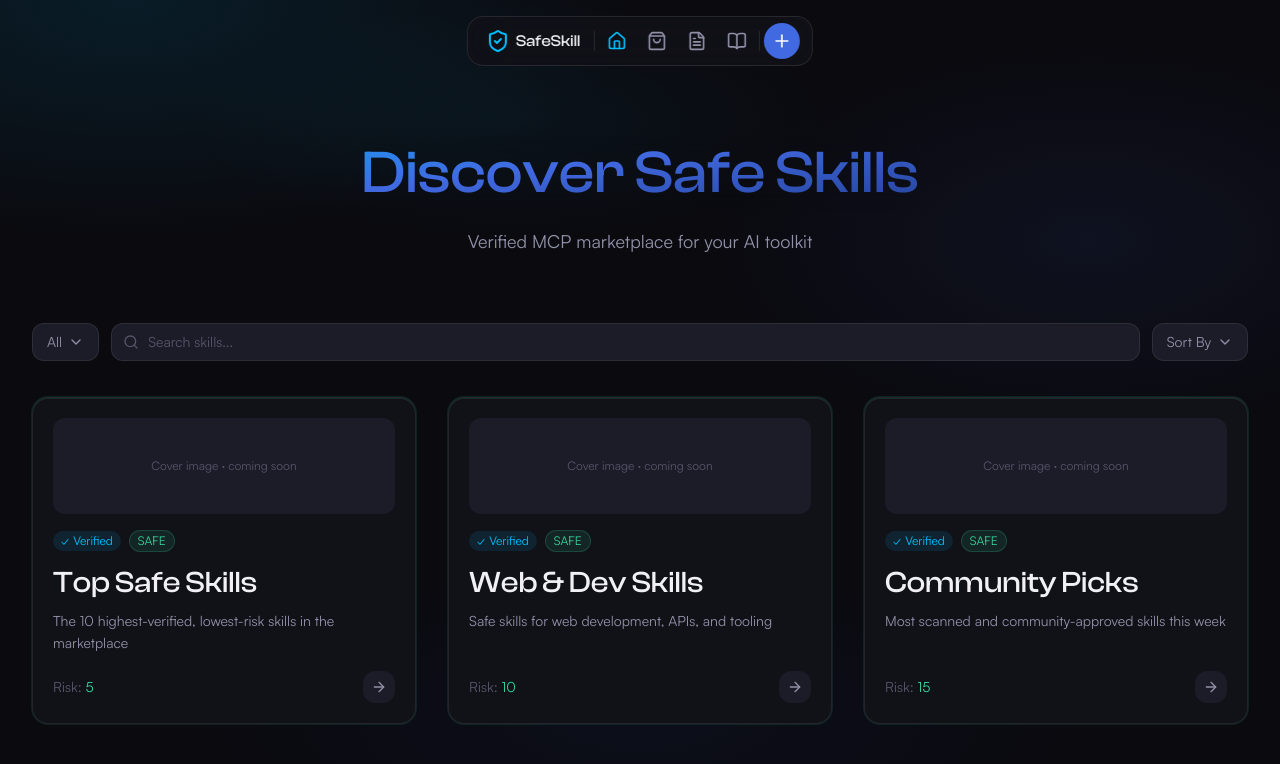
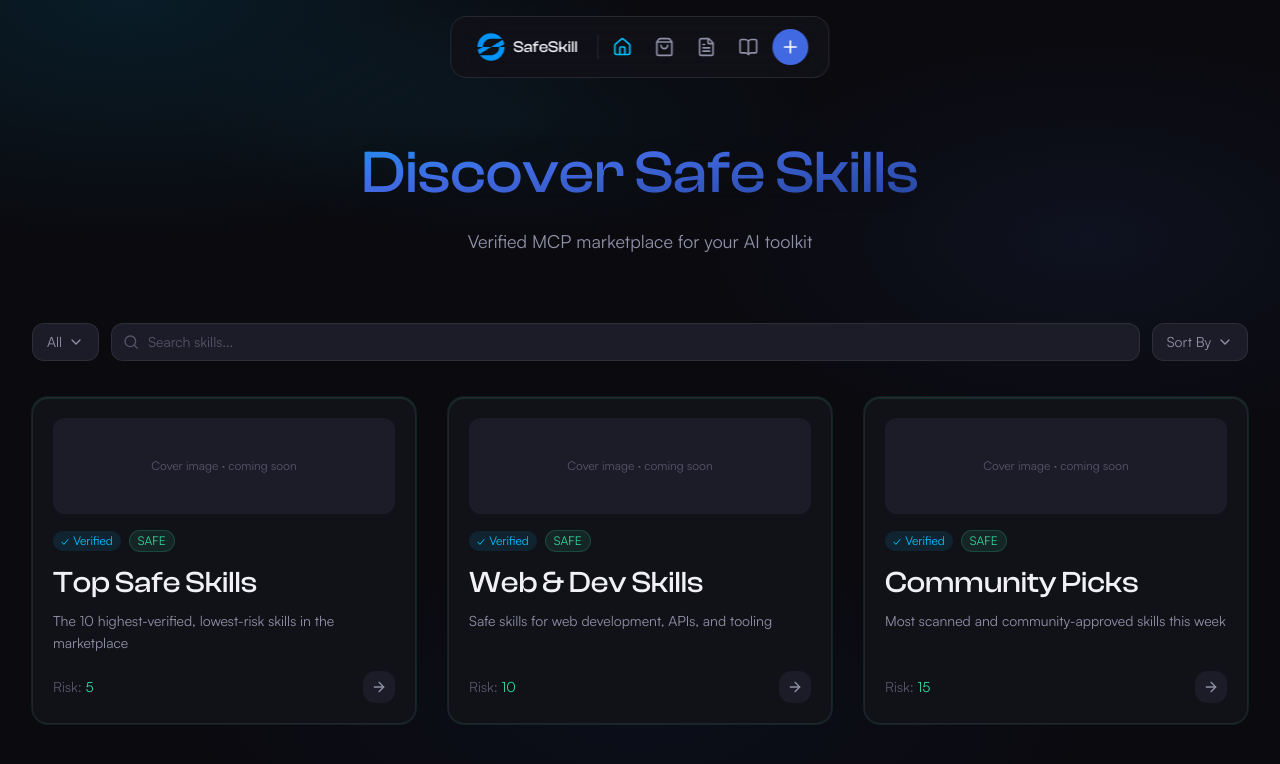
Before and after one commit to prohv/safe-skill-web, a Next.js app: page / in a window 1280 px wide. Shown: the top 764 px of the page. Built offline with nearby package versions, Linux system fonts and the light colour scheme.

Commit message:
feat: logo in navbar, favicon, hover tooltip styling, nav spacing

```diff
--- a/app/layout.tsx
+++ b/app/layout.tsx
@@ -20,6 +20,9 @@ export const metadata: Metadata = {
   title: "SafeSkill — Safe MCP Skill Scanner",
   description:
     "Discover, scan, and deploy safe MCP skills. Security intelligence layer for your AI toolkit.",
+  icons: {
+    icon: "/safeskill-logo.svg",
+  },
 };
 
 export default function RootLayout({
--- a/components/PillNav.tsx
+++ b/components/PillNav.tsx
@@ -2,7 +2,7 @@
 
 import Link from "next/link";
 import { usePathname } from "next/navigation";
-import { ShieldCheck, Home, ShoppingBag, FileText, BookOpen, Plus } from "lucide-react";
+import { Home, ShoppingBag, FileText, BookOpen, Plus } from "lucide-react";
 
 const items = [
   { icon: Home, label: "Home", href: "/" },
@@ -15,15 +15,15 @@ export function PillNav() {
   const pathname = usePathname();
 
   return (
-    <nav className="fixed top-4 left-1/2 -translate-x-1/2 z-50 flex items-center gap-1 px-3 py-1.5 rounded-2xl bg-surface/90 backdrop-blur-xl border border-border-default max-w-fit">
-      <Link href="/" className="flex items-center gap-1.5 p-1.5 shrink-0 mr-1">
-        <ShieldCheck className="w-6 h-6 text-brand-teal" />
+    <nav className="fixed top-4 left-1/2 -translate-x-1/2 z-50 flex items-center gap-1.5 px-5 py-2.5 rounded-2xl bg-surface/90 backdrop-blur-xl border border-border-default max-w-fit">
+      <Link href="/" className="flex items-center gap-2 p-1.5 shrink-0 mr-2">
+        <img src="/safeskill-logo.svg" alt="SafeSkill" className="w-7 h-7" />
         <span className="font-clash text-base text-text-primary">
           SafeSkill
         </span>
       </Link>
 
-      <div className="w-px h-5 bg-border-default" />
+      <div className="w-px h-6 bg-border-default" />
 
       {items.map(({ icon: Icon, label, href }) => {
         const active = pathname === href;
@@ -39,21 +39,19 @@ export function PillNav() {
                 active ? "text-brand-teal" : "text-text-secondary group-hover:text-text-primary"
               }`}
             />
-            <span className="absolute -bottom-7 left-1/2 -translate-x-1/2 px-2 py-0.5 rounded-md bg-elevated border border-border-default text-[10px] font-satoshi text-text-secondary whitespace-nowrap shadow-sm opacity-0 translate-y-1 group-hover:opacity-100 group-hover:translate-y-0 transition-all duration-200 pointer-events-none">
+            <span className="absolute -bottom-7 left-1/2 -translate-x-1/2 px-2 py-0.5 rounded-md bg-elevated border border-border-default text-xs font-semibold text-text-secondary whitespace-nowrap shadow-sm opacity-0 translate-y-1 group-hover:opacity-100 group-hover:translate-y-0 transition-all duration-200 pointer-events-none">
               {label}
             </span>
           </Link>
         );
       })}
 
-      <div className="w-px h-5 bg-border-default" />
-
       <Link
         href="/scan"
         className="w-9 h-9 rounded-full bg-accent flex items-center justify-center hover:scale-105 active:scale-95 transition-transform group relative"
       >
         <Plus className="w-5 h-5 text-white" />
-        <span className="absolute -bottom-7 left-1/2 -translate-x-1/2 px-2 py-0.5 rounded-md bg-elevated border border-border-default text-[10px] font-satoshi text-text-secondary whitespace-nowrap shadow-sm opacity-0 translate-y-1 group-hover:opacity-100 group-hover:translate-y-0 transition-all duration-200 pointer-events-none">
+        <span className="absolute -bottom-7 left-1/2 -translate-x-1/2 px-2 py-0.5 rounded-md bg-elevated border border-border-default text-xs font-semibold text-text-secondary whitespace-nowrap shadow-sm opacity-0 translate-y-1 group-hover:opacity-100 group-hover:translate-y-0 transition-all duration-200 pointer-events-none">
           Scan
         </span>
       </Link>
```
Also changed, not shown: public/safeskill-logo.svg (added), 1 other file (tests, documents, lock files or other folders).
